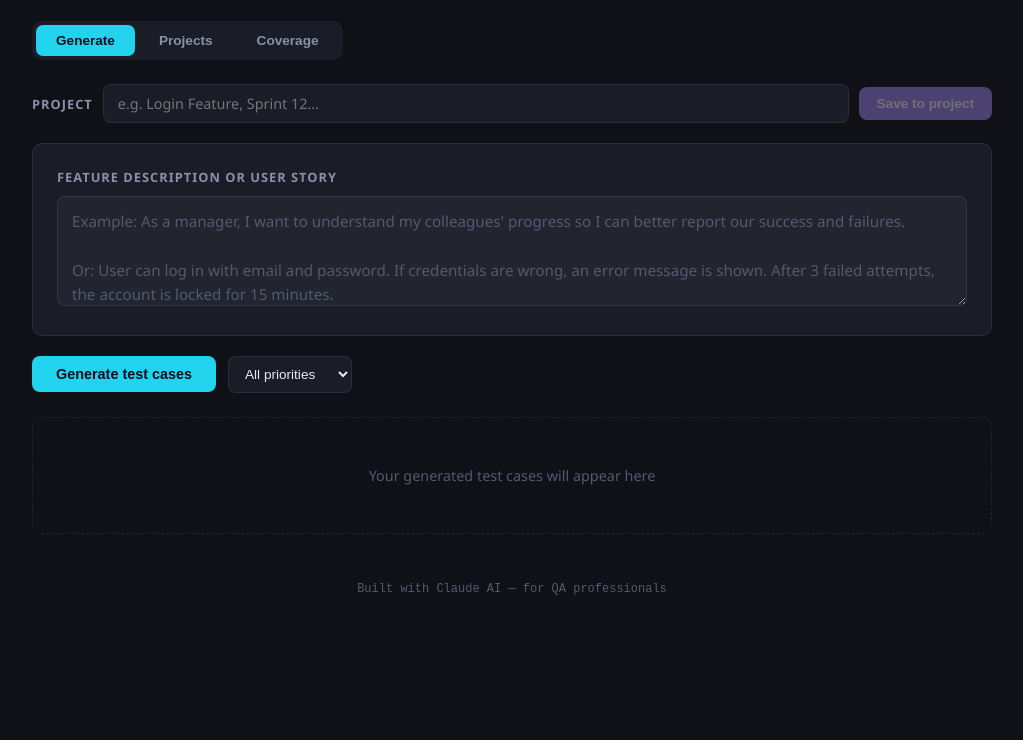
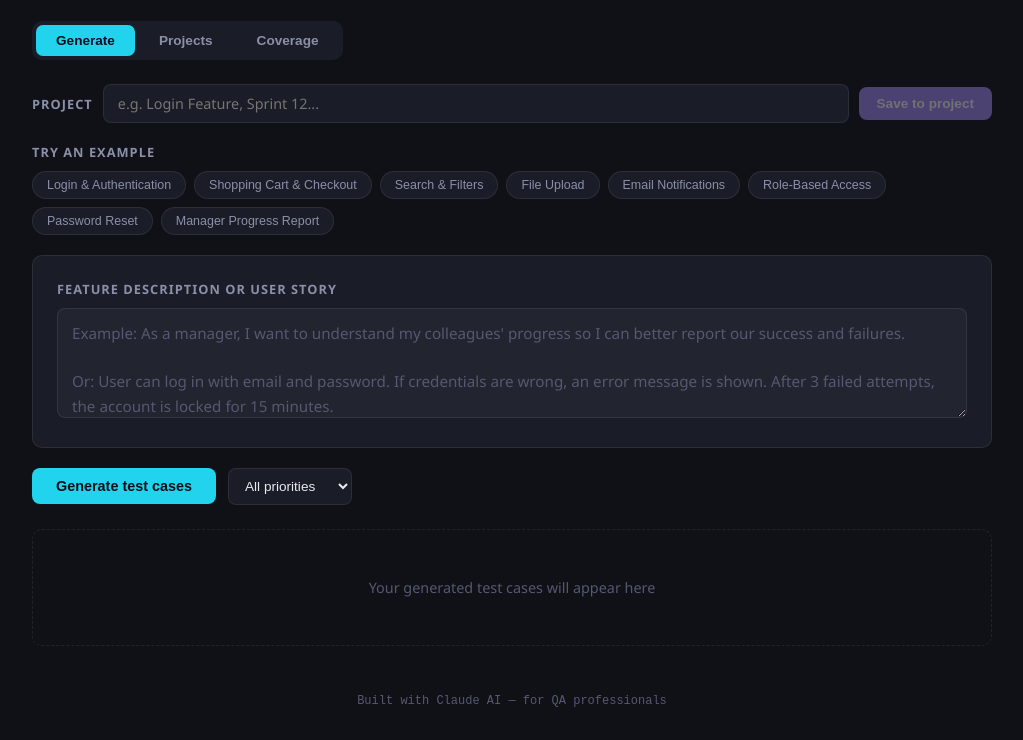
Before and after one commit to engmilo/qa-tool, a plain HTML site: page index.html in a window 1280 px wide. Shown: the part 122-862 px from the top of the page, without its empty margins (128-1151 px from the left). Before the commit the page ends 800 px from the top, so only its background shows below. Drawn offline with Linux system fonts and the light colour scheme.

Commit message:
Update index.html

```diff
--- a/index.html
+++ b/index.html
@@ -88,6 +88,10 @@
     .bar-track { flex: 1; height: 8px; background: var(--border); border-radius: 4px; overflow: hidden; }
     .bar-fill { height: 100%; border-radius: 4px; }
     .bar-count { font-size: 0.75rem; font-family: var(--mono); color: var(--text-dim); width: 28px; text-align: right; }
+    .examples-label { font-size: 0.8rem; font-weight: 600; color: var(--text-muted); text-transform: uppercase; letter-spacing: 0.08em; margin-bottom: 0.6rem; display: block; }
+    .examples-grid { display: flex; flex-wrap: wrap; gap: 8px; margin-bottom: 1.25rem; }
+    .example-chip { font-size: 0.78rem; padding: 6px 14px; border-radius: 20px; border: 1px solid var(--border); background: var(--surface); color: var(--text-muted); cursor: pointer; transition: all 0.2s; white-space: nowrap; }
+    .example-chip:hover { border-color: var(--cyan); color: var(--cyan); background: rgba(34,211,238,0.1); }
     footer { margin-top: 3rem; text-align: center; font-size: 0.75rem; color: var(--text-dim); font-family: var(--mono); }
     @media (max-width: 600px) {
       .stats { grid-template-columns: 1fr 1fr; }
@@ -116,6 +120,17 @@
         <label>Project</label>
         <input type="text" id="project-name" placeholder="e.g. Login Feature, Sprint 12..." />
         <button class="save-btn" id="save-btn" onclick="saveToProject()" disabled>Save to project</button>
+      </div>
+      <label class="examples-label">Try an example</label>
+      <div class="examples-grid">
+        <button class="example-chip" onclick="useExample(this)">Login & Authentication</button>
+        <button class="example-chip" onclick="useExample(this)">Shopping Cart & Checkout</button>
+        <button class="example-chip" onclick="useExample(this)">Search & Filters</button>
+        <button class="example-chip" onclick="useExample(this)">File Upload</button>
+        <button class="example-chip" onclick="useExample(this)">Email Notifications</button>
+        <button class="example-chip" onclick="useExample(this)">Role-Based Access</button>
+        <button class="example-chip" onclick="useExample(this)">Password Reset</button>
+        <button class="example-chip" onclick="useExample(this)">Manager Progress Report</button>
       </div>
       <div class="input-card">
         <label class="input-label">Feature Description or User Story</label>
@@ -154,6 +169,26 @@
 
   <script>
     let allCases = [];
+
+    const examples = {
+      'Login & Authentication': 'User can log in with email and password. Email must be valid format. Password is case sensitive. Show error message for wrong credentials. Lock account after 3 failed attempts for 15 minutes. A remember me option keeps the user logged in for 30 days.',
+      'Shopping Cart & Checkout': 'As a customer, I want to add items to my cart and complete checkout using a credit card. I should be able to update quantities, remove items, apply discount codes, and receive an order confirmation email after successful payment.',
+      'Search & Filters': 'Users can search for products by name, category, or price range. Results should be sorted by relevance by default. Users can filter by rating, availability, and brand. Search should return results within 2 seconds.',
+      'File Upload': 'Users can upload a profile picture in JPG or PNG format up to 5MB. Files that exceed the size limit or have invalid formats should show a clear error message. Uploaded images should be resized to 200x200 pixels automatically.',
+      'Email Notifications': 'As a user I want to receive email notifications when my order status changes so I can track my delivery. Notifications should be sent for: order confirmed, order shipped, out for delivery, and delivered. Users can unsubscribe from notifications in their settings.',
+      'Role-Based Access': 'As an admin I can create, edit and delete user accounts. Managers can view all team reports but cannot edit user accounts. Regular users can only view and edit their own profile. Unauthenticated users are redirected to the login page.',
+      'Password Reset': 'User can reset their password by entering their email address. They receive a reset link valid for 24 hours. The new password must be at least 8 characters with one number and one special character. After reset, all other sessions are invalidated.',
+      'Manager Progress Report': 'As a manager, I want to be able to understand my colleagues progress so I can better report our success and failures. I should be able to view progress by team member, filter by date range, and export reports to PDF or Excel.'
+    };
+
+    function useExample(btn) {
+      const key = btn.textContent.trim();
+      const text = examples[key];
+      if (text) {
+        document.getElementById('feature-input').value = text;
+        document.getElementById('feature-input').focus();
+      }
+    }
     let projects = JSON.parse(localStorage.getItem('qa_projects') || '[]');
 
     function showTab(name) {
```
